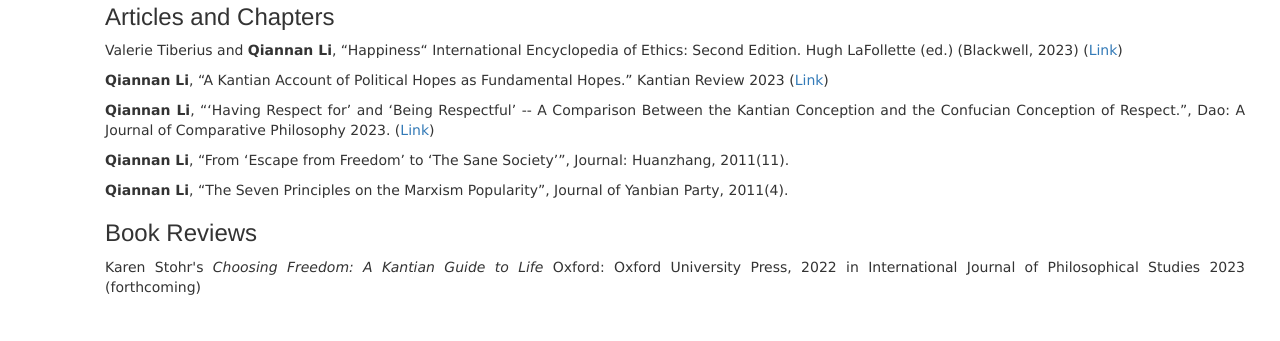
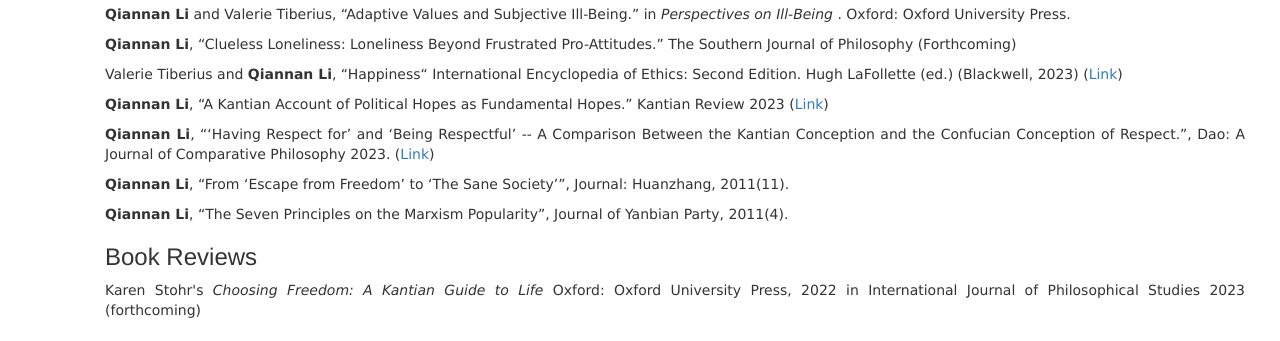
Before and after one commit to liqiannan720/liqiannan720.github.io, a plain HTML site: page Publications.html in a window 1280 px wide. Shown: the part 150-491 px from the top of the page. Drawn offline with nearby package versions, Linux system fonts and the light colour scheme.

Commit message:
Add files via upload

```diff
--- a/Publications.html
+++ b/Publications.html
@@ -45,7 +45,8 @@
 		<div class="col-md-8" style="height: 35vh;padding: 10px;">
 			<div style="text-align:justify;margin-left:40px;width: 150%;">
 				<h2>Publications<h2>
-				<h3>Articles and Chapters</h3>
+				<p style="font-family:verdana; font-size:14px;LINE-HEIGHT:20px;"><b>Qiannan Li</b> and Valerie Tiberius, “Adaptive Values and Subjective Ill-Being.” in  <i>Perspectives on Ill-Being </i>. Oxford: Oxford University Press. </p>
+				<p style="font-family:verdana; font-size:14px;LINE-HEIGHT:20px;"> <b>Qiannan Li</b>, “Clueless Loneliness: Loneliness Beyond Frustrated Pro-Attitudes.” The Southern Journal of Philosophy (Forthcoming) </p>
 				<p style="font-family:verdana; font-size:14px;LINE-HEIGHT:20px;"> Valerie Tiberius and <b>Qiannan Li</b>, “Happiness“ International Encyclopedia of Ethics: Second Edition.  Hugh LaFollette (ed.) (Blackwell, 2023) (<a href="https://onlinelibrary.wiley.com/doi/abs/10.1002/9781444367072.wbiee235.pub2">Link</a>)</p>
 				<p style="font-family:verdana; font-size:14px;LINE-HEIGHT:20px;"> <b>Qiannan Li</b>, “A Kantian Account of Political Hopes as Fundamental Hopes.” Kantian Review 2023 (<a href="https://www.cambridge.org/core/journals/kantian-review/article/kantian-account-of-political-hopes-as-fundamental-hopes/7897873BC9E3BD4EC27B45BBE83B10D7">Link</a>) </p>
 				<p style="font-family:verdana; font-size:14px;LINE-HEIGHT:20px;"> <b>Qiannan Li</b>, “‘Having Respect for’ and ‘Being Respectful’ -- A Comparison Between the Kantian Conception and the Confucian Conception of Respect.”, Dao: A Journal of Comparative Philosophy 2023. (<a href="https://link.springer.com/article/10.1007/s11712-022-09864-6">Link</a>)</p>
```
